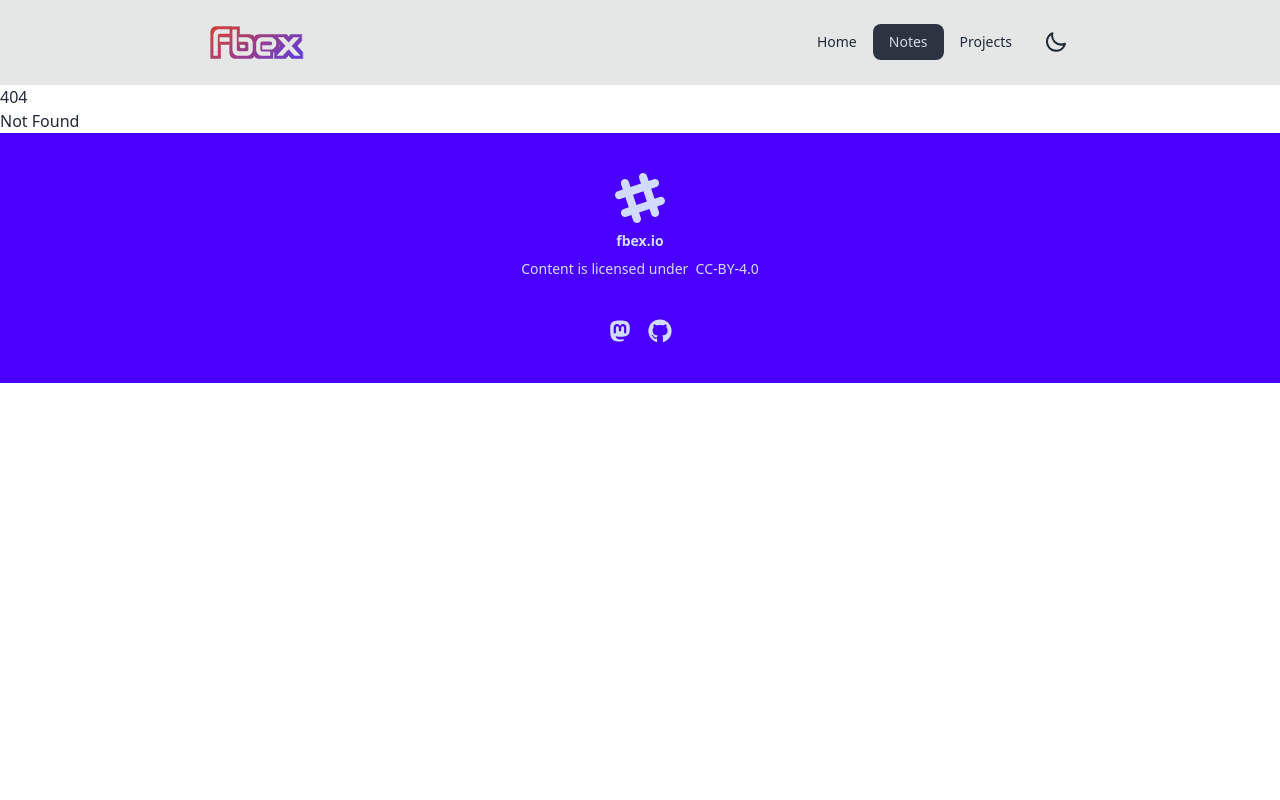
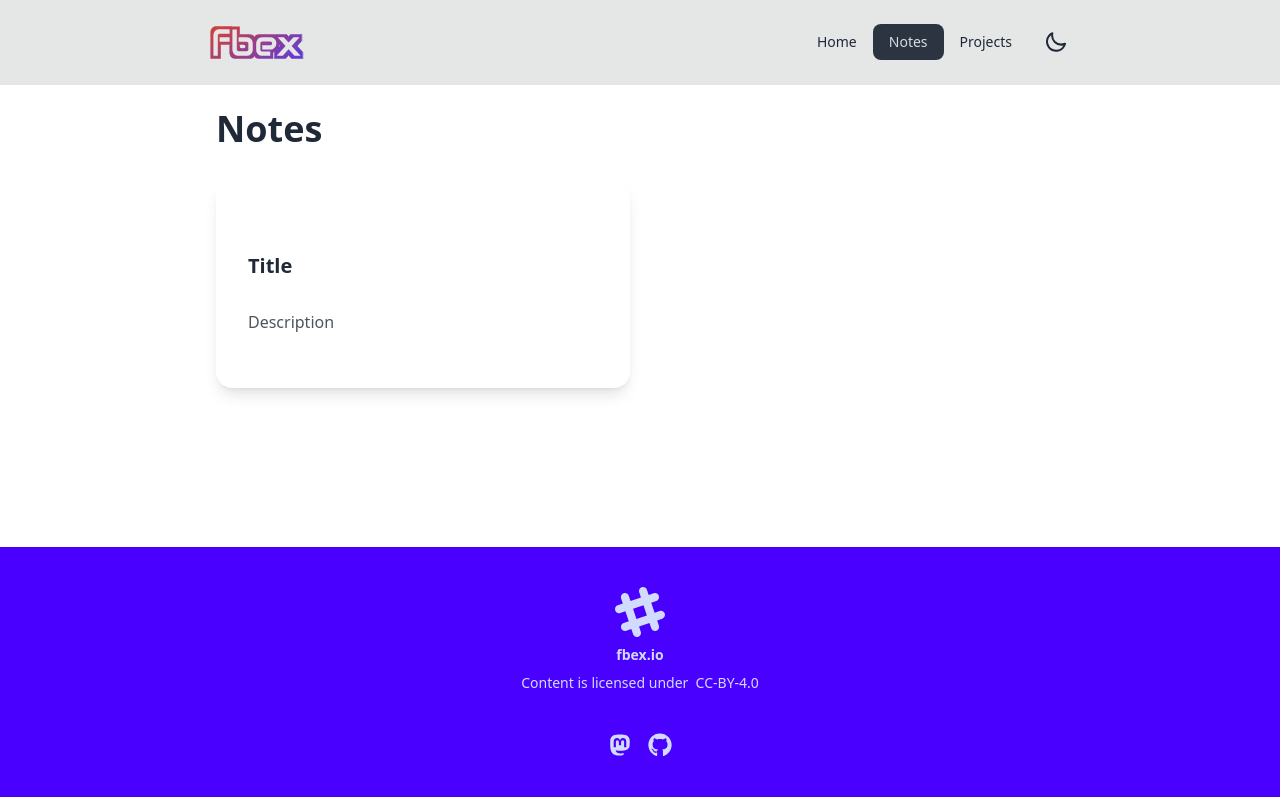
Before and after one commit to fbex/fbex.io, a SvelteKit app: page /notes in a window 1280 px wide. Before the commit this address had no page. Built offline with nearby package versions, Linux system fonts and the light colour scheme.

Commit message:
Add notes route

```diff
--- a/src/routes/Header.svelte
+++ b/src/routes/Header.svelte
@@ -27,7 +27,7 @@
 							<a
 								href="/notes"
 								class="hidden sm:flex"
-								class:active={$page.url.pathname === '/notes'}
+								class:active={$page.url.pathname.startsWith('/notes')}
 							>
 								Notes
 							</a>
@@ -86,7 +86,9 @@
 								class="menu menu-sm dropdown-content mt-3 z-[1] p-2 shadow bg-base-100 rounded-box w-52"
 							>
 								<li><a href="/" class:active={$page.url.pathname === '/'}>Home</a></li>
-								<li><a href="/notes" class:active={$page.url.pathname === '/notes'}>Notes</a></li>
+								<li>
+									<a href="/notes" class:active={$page.url.pathname.startsWith('/notes')}>Notes</a>
+								</li>
 								<li><a href="https://github.com/fbex">Projects</a></li>
 							</ul>
 						</div>
--- /dev/null
+++ b/src/routes/notes/+layout.svelte
@@ -0,0 +1,3 @@
+<main class="prose max-w-4xl mx-auto w-[100%] min-h-[calc(100vh-250px-88px)] p-6">
+	<slot />
+</main>
--- /dev/null
+++ b/src/routes/notes/+page.svelte
@@ -0,0 +1,11 @@
+<h1>Notes</h1>
+<div class="grid grid-cols-1 gap-5 md:grid-cols-2">
+	<div class="card bg-base-100 shadow-lg transition-shadow hover:shadow-xl">
+		<a href={`/notes/slug`} class="no-underline font-normal text-inherit">
+			<div class="card-body">
+				<h2 class="card-title">Title</h2>
+				<p>Description</p>
+			</div>
+		</a>
+	</div>
+</div>
--- a/tailwind.config.js
+++ b/tailwind.config.js
@@ -4,5 +4,5 @@ export default {
 	theme: {
 		extend: {}
 	},
-	plugins: [require('daisyui'), require('@tailwindcss/typography')]
+	plugins: [require('@tailwindcss/typography'), require('daisyui')]
 };
```
